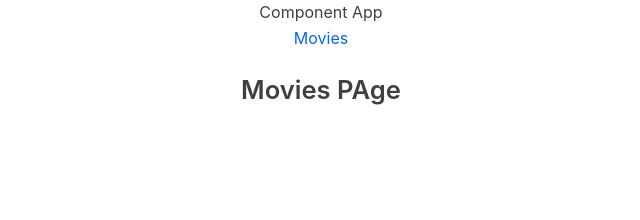
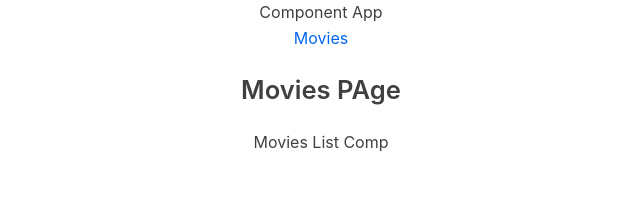
Before and after one commit to blackeagle94/movies, a React (Create React App) app: page /movies in a window 1280 px wide. Shown: the top 220 px of the page, without its empty margins (319-959 px from the left). Built offline with nearby package versions, Linux system fonts and the light colour scheme.

Commit message:
imported MovieList to MoviePage

```diff
--- a/src/components/MoviesList.js
+++ b/src/components/MoviesList.js
@@ -5,7 +5,7 @@ class MoviesList extends Component {
     render() {
         return (
             <div>
-
+                Movies List Comp
             </div>
         )
     }
--- a/src/components/pages/MoviesPage.js
+++ b/src/components/pages/MoviesPage.js
@@ -1,6 +1,7 @@
 import React, { Component } from 'react'
 import { connect } from 'react-redux'
 import PropsTypes from 'prop-types'
+import MoviesList from '../MoviesList'
 
 class MoviesPage extends Component {
 
@@ -13,6 +14,7 @@ class MoviesPage extends Component {
         return (
             <div>
                 <h2>Movies PAge</h2>
+                <MoviesList />
             </div>
         )
     }
```
Also changed, not shown: 1 other file (tests, documents, lock files or other folders).
